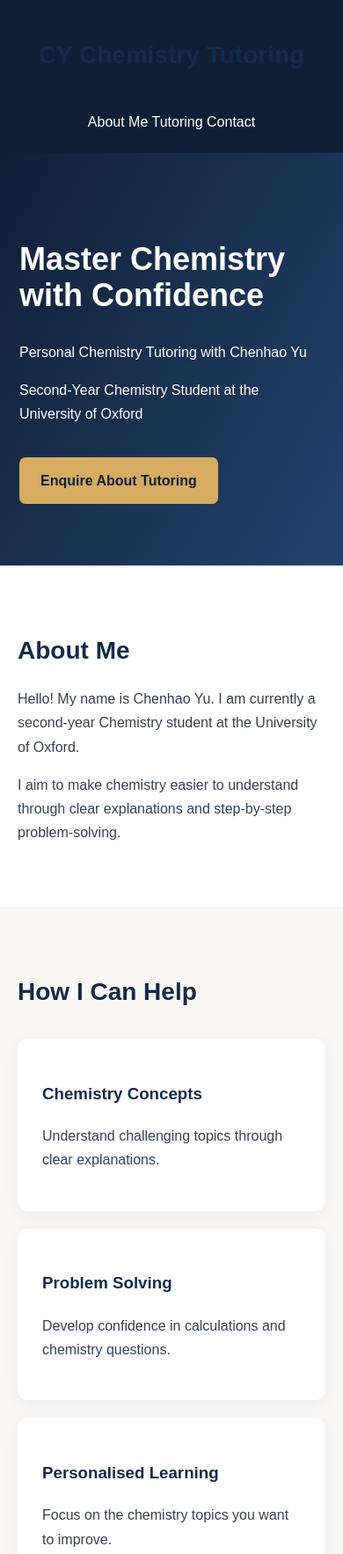
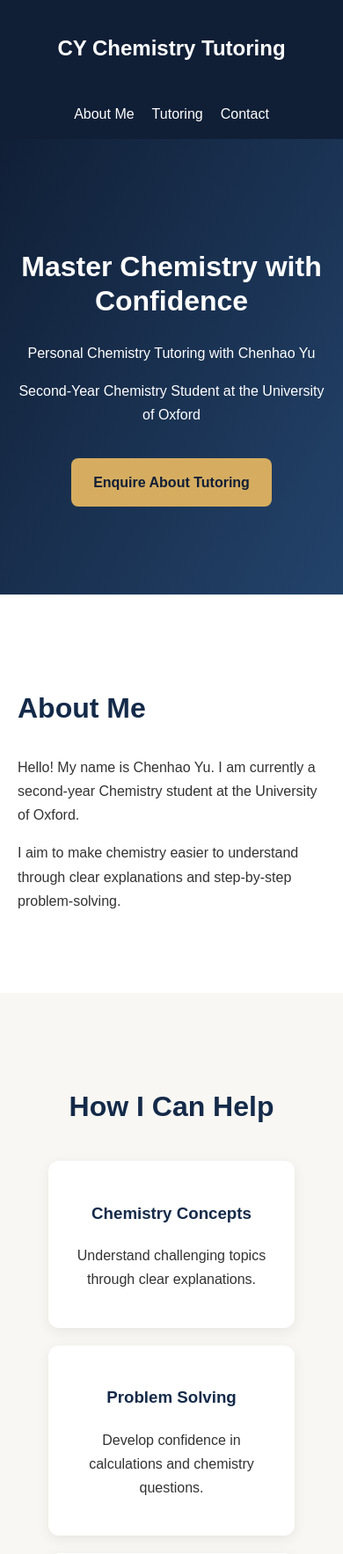
Before and after one commit to yu20041202-sudo/chfish-website, a plain HTML site: page index.html in a window 390 px wide. Shown: the top 1767 px of the page at 88% size. Drawn offline with Linux system fonts and the light colour scheme.

Commit message:
Refactor CSS styles for improved layout and design

```diff
--- a/style.css
+++ b/style.css
@@ -1,11 +1,3 @@
-
-:root {
-  --navy: #142a49;
-  --dark: #101f36;
-  --gold: #d6ad60;
-  --cream: #f8f7f3;
-}
-
 * {
     box-sizing: border-box;
 }
@@ -17,21 +9,27 @@ html {
 body {
     margin: 0;
     font-family: Arial, sans-serif;
-  color: #344256;
+    color: #333;
     line-height: 1.7;
 }
 
 header {
-  background: var(--dark);
+    background: #101f36;
+    color: white;
+    padding: 15px 30px;
 }
 
 nav {
     max-width: 1100px;
     margin: auto;
-  padding: 22px 24px;
     display: flex;
     justify-content: space-between;
     align-items: center;
+    gap: 20px;
+}
+
+nav div {
+    display: flex;
     gap: 20px;
 }
 
@@ -40,61 +38,29 @@ nav a {
     text-decoration: none;
 }
 
-.logo {
-  font-size: 20px;
-  font-weight: bold;
-}
-
-.nav-links {
-  display: flex;
-  gap: 22px;
-}
-
 .hero {
     background: linear-gradient(
         120deg, #101f36, #23436b
     );
     color: white;
-  padding: 110px 24px;
+    text-align: center;
+    padding: 100px 20px;
 }
 
-.hero-content {
-  max-width: 900px;
-  margin: auto;
-}
-
-.eyebrow {
-  color: #a17b36;
-  font-size: 13px;
-  font-weight: bold;
-  letter-spacing: 2px;
-}
-
-.hero .eyebrow {
-  color: var(--gold);
-}
-
-h1 {
-  font-size: clamp(36px, 6vw, 64px);
-  line-height: 1.15;
-  max-width: 750px;
-}
-
-.hero-description {
-  max-width: 650px;
-  font-size: 19px;
-  color: #e3e8f1;
+.hero h1 {
+    font-size: 44px;
+    line-height: 1.2;
 }
 
 .button {
     display: inline-block;
-  background: var(--gold);
-  color: var(--dark);
+    background: #d6ad60;
+    color: #101f36;
+    padding: 14px 25px;
+    margin-top: 20px;
+    border-radius: 8px;
     text-decoration: none;
     font-weight: bold;
-  padding: 13px 24px;
-  border-radius: 7px;
-  margin-top: 20px;
 }
 
 .button:hover {
@@ -102,40 +68,40 @@ h1 {
 }
 
 .section {
-  padding: 80px 24px;
-}
-
-.container {
-  max-width: 1050px;
+    padding: 75px 20px;
+    max-width: 1100px;
     margin: auto;
 }
 
-h2 {
-  color: var(--navy);
-  font-size: 34px;
-  line-height: 1.3;
+.section h2 {
+    color: #142a49;
+    font-size: 32px;
 }
 
 .light {
-  background: var(--cream);
+    background: #f8f7f3;
+    max-width: none;
+    text-align: center;
 }
 
 .cards {
-  display: grid;
-  grid-template-columns: repeat(3, 1fr);
+    display: flex;
+    justify-content: center;
+    flex-wrap: wrap;
     gap: 20px;
     margin-top: 35px;
 }
 
 .card {
     background: white;
+    padding: 25px;
     border-radius: 12px;
-  padding: 28px;
-  box-shadow: 0 5px 20px #0000000a;
+    width: 280px;
+    box-shadow: 0 4px 15px #00000012;
 }
 
 .card h3 {
-  color: var(--navy);
+    color: #142a49;
 }
 
 .contact {
@@ -143,38 +109,24 @@ h2 {
 }
 
 footer {
-  background: var(--dark);
+    background: #101f36;
     color: white;
     text-align: center;
-  padding: 30px 20px;
-  font-size: 13px;
+    padding: 25px;
+    font-size: 14px;
 }
 
-/* Make the website mobile-friendly */
 @media (max-width: 700px) {
     nav {
         flex-direction: column;
     }
 
-  .nav-links {
-    gap: 15px;
+    nav div {
         flex-wrap: wrap;
         justify-content: center;
     }
 
-  .hero {
-    padding: 70px 22px;
-  }
-
-  .section {
-    padding: 55px 20px;
-  }
-
-  .cards {
-    grid-template-columns: 1fr;
-  }
-
-  h2 {
-    font-size: 28px;
+    .hero h1 {
+        font-size: 32px;
     }
 }
```
Lines whose indentation alone changed are shown as unchanged.
